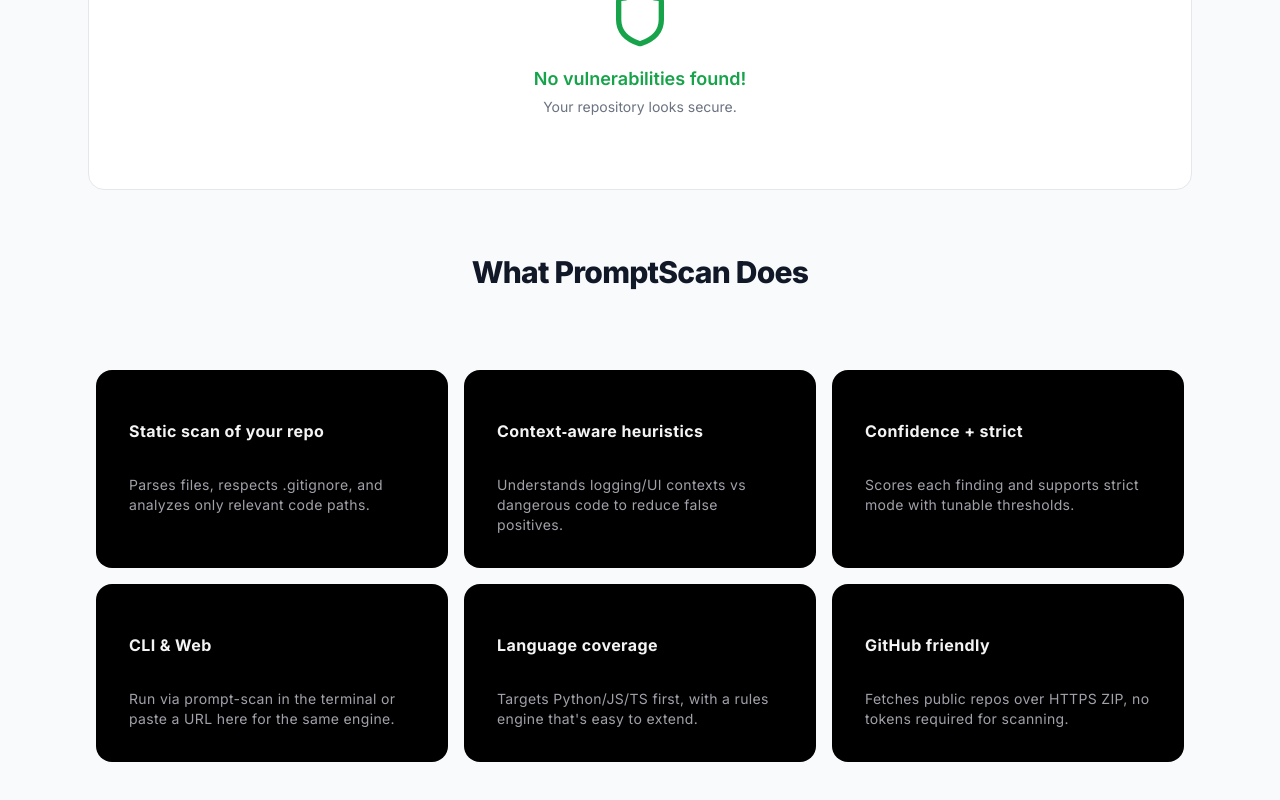
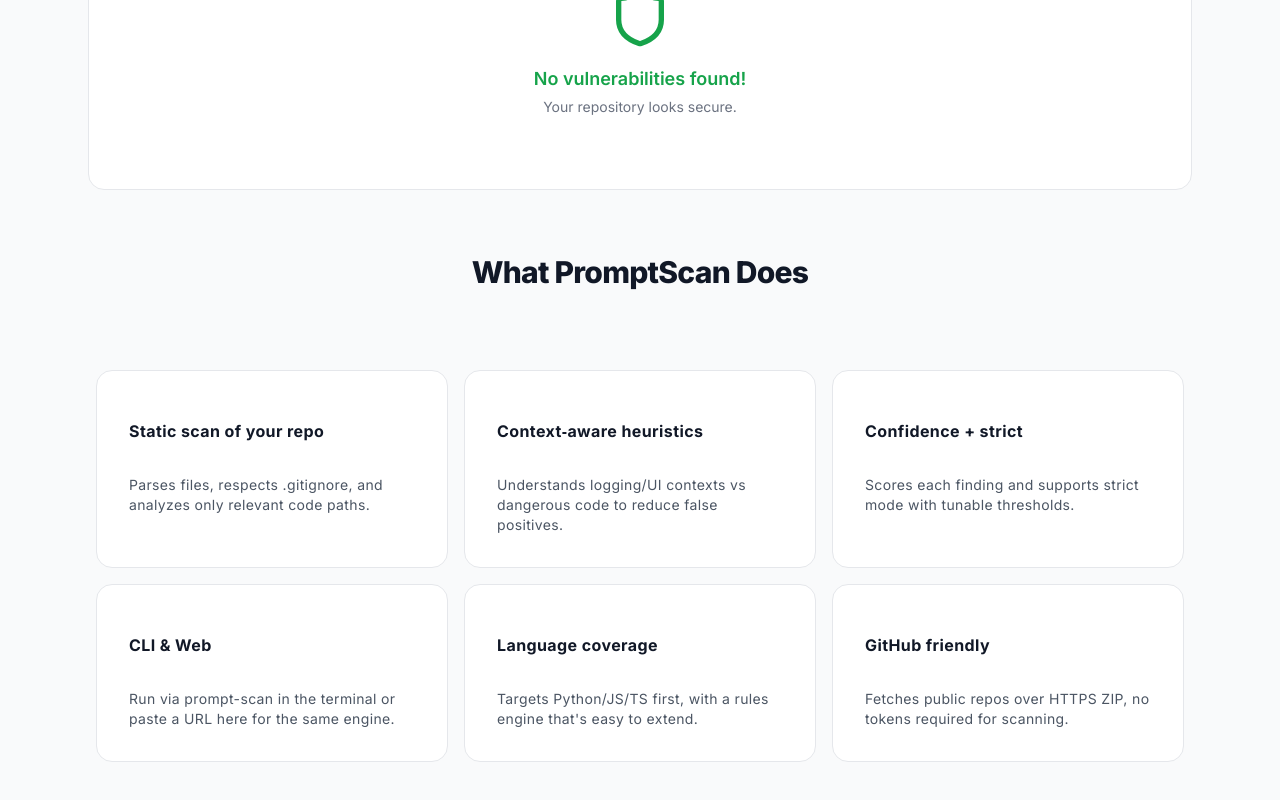
Before and after one commit to shreyjain11/prompt-injection-scanner, a Next.js app: page / in a window 1280 px wide. Shown: the part 1545-2345 px from the top of the page. Built offline with nearby package versions, Linux system fonts and the light colour scheme.

Commit message:
fix: resolve duplicate keys and make HoverEffect cards work in both light and dark modes

```diff
--- a/components/ui/card-hover-effect.tsx
+++ b/components/ui/card-hover-effect.tsx
@@ -68,7 +68,7 @@ export const Card = ({
   return (
     <div
       className={cn(
-        "rounded-2xl h-full w-full p-4 overflow-hidden bg-black border border-transparent dark:border-white/[0.2] group-hover:border-slate-700 relative z-20",
+        "rounded-2xl h-full w-full p-4 overflow-hidden bg-white dark:bg-black border border-gray-200 dark:border-white/[0.2] group-hover:border-gray-300 dark:group-hover:border-slate-700 relative z-20",
         className
       )}
     >
@@ -86,7 +86,7 @@ export const CardTitle = ({
   children: React.ReactNode;
 }) => {
   return (
-    <h4 className={cn("text-zinc-100 font-bold tracking-wide mt-4", className)}>
+    <h4 className={cn("text-gray-900 dark:text-zinc-100 font-bold tracking-wide mt-4", className)}>
       {children}
     </h4>
   );
@@ -101,7 +101,7 @@ export const CardDescription = ({
   return (
     <p
       className={cn(
-        "mt-8 text-zinc-400 tracking-wide leading-relaxed text-sm",
+        "mt-8 text-gray-600 dark:text-zinc-400 tracking-wide leading-relaxed text-sm",
         className
       )}
     >
```
